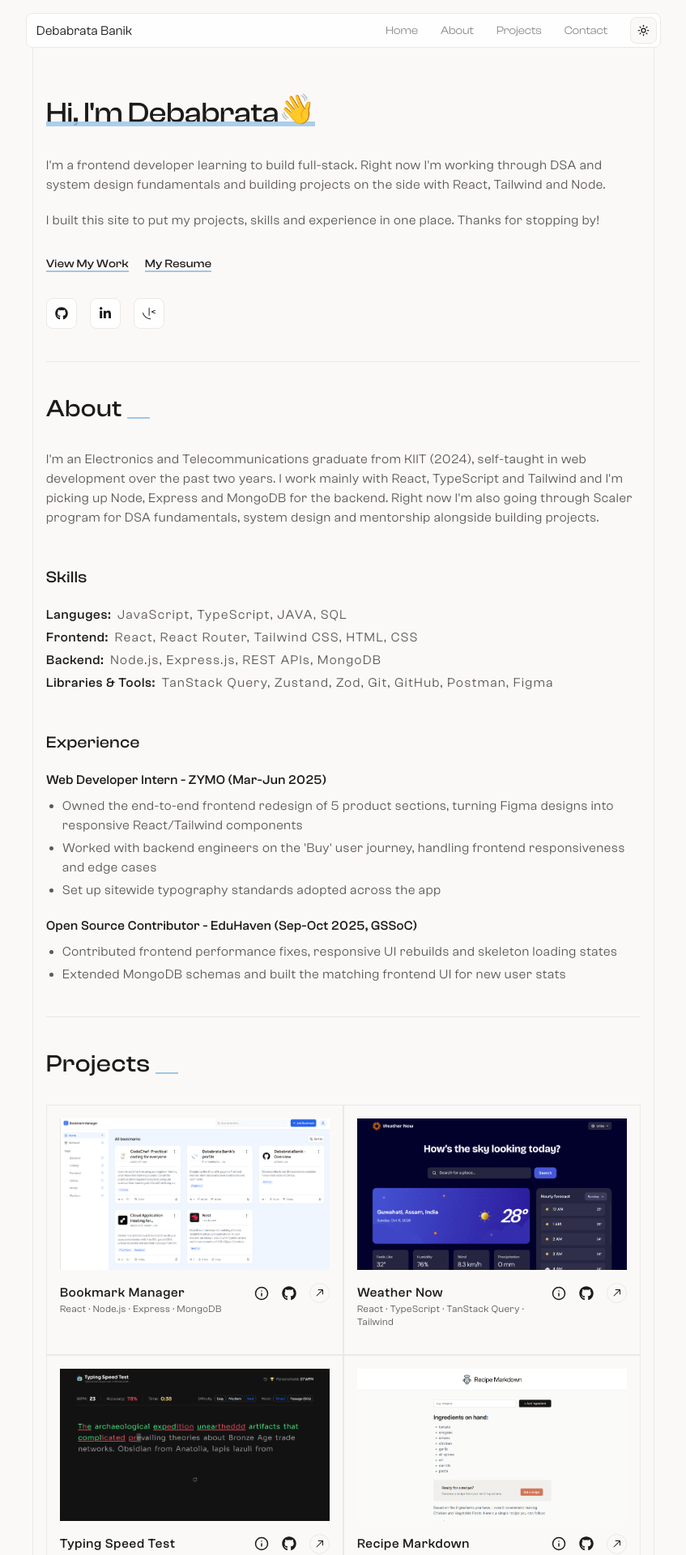
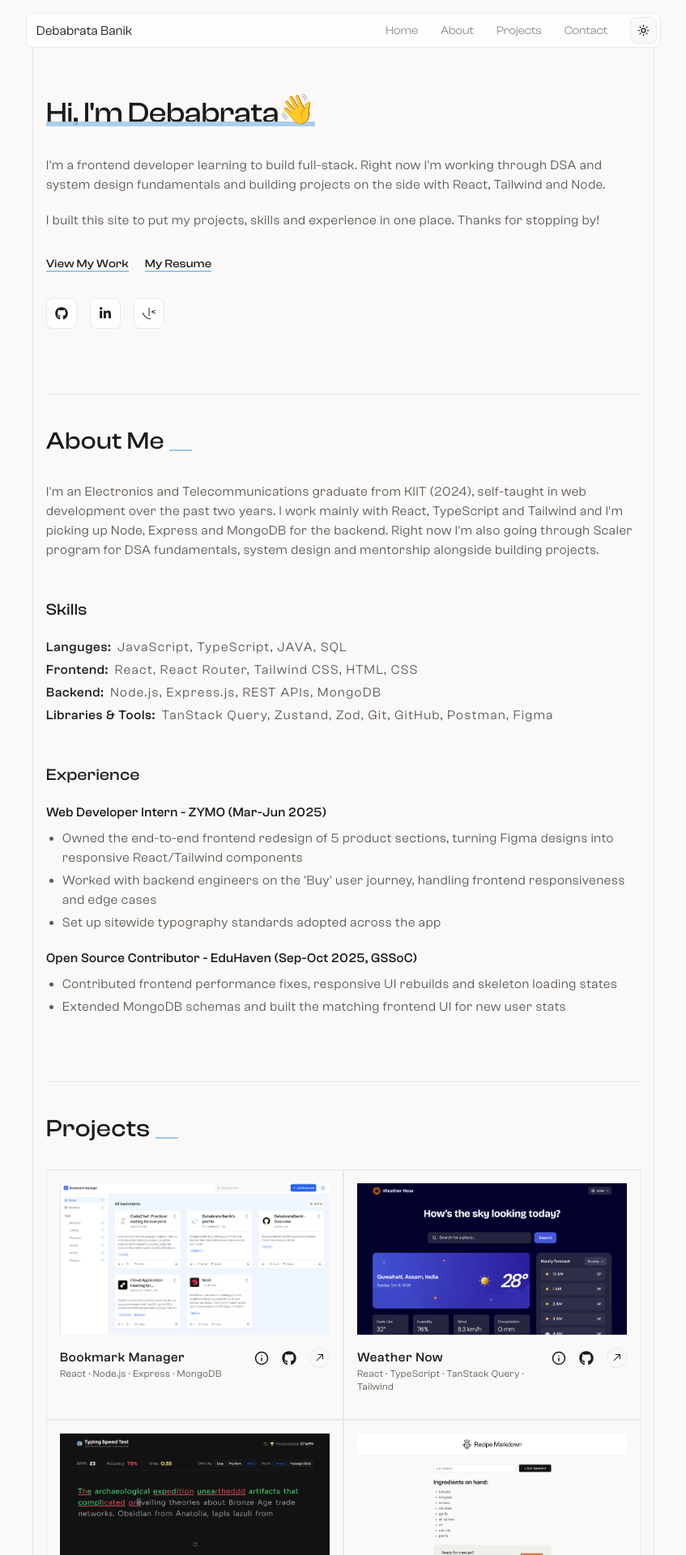
Before and after one commit to DebabrataBanik/Portfolio, a React (Vite) app: page / in a window 1280 px wide. Shown: the top 1920 px of the page at 81% size, without its empty margins (216-1063 px from the left). Built offline with nearby package versions, Linux system fonts and the light colour scheme.

Commit message:
style: adjust section padding

```diff
--- a/src/components/About.tsx
+++ b/src/components/About.tsx
@@ -1,8 +1,8 @@
 const About = () => {
   return (
-    <section id="about" className="py-10 border-b border-b-border">
-      <h2 className="font-heading text-3xl tracking-wide font-medium mb-8 relative inline-block">
-        About
+    <section id="about" className="py-10 pb-20 border-b border-b-border">
+      <h2 className="font-heading text-3xl tracking-wide font-medium mb-8 relative">
+        About Me
         <span className="absolute bottom-1.5 ml-1.5 w-7 h-0.5 bg-accent"></span>
       </h2>
 
--- a/src/components/Home.tsx
+++ b/src/components/Home.tsx
@@ -3,7 +3,7 @@ import { SiFrontendmentor } from "react-icons/si";
 
 const Home = () => {
   return (
-    <section id="home" className="py-10 pt-30 border-b border-b-border">
+    <section id="home" className="py-10 pb-20 pt-30 border-b border-b-border">
       <h1 className="font-heading text-4xl font-medium mb-8 relative">
         Hi, I'm Debabrata <span className="absolute z-10 bottom-1">👋</span>
         <span className="absolute bottom-1 opacity-85 left-0 w-83 h-1.5 bg-accent"></span>
--- a/src/components/Projects.tsx
+++ b/src/components/Projects.tsx
@@ -6,7 +6,7 @@ import { useState } from "react";
 const Projects = () => {
   const [active, setActive] = useState<Project | null>(null);
   return (
-    <section id="projects" className="py-10 border-b border-b-border">
+    <section id="projects" className="py-10 pb-20 border-b border-b-border">
       <h2 className="font-heading text-3xl tracking-wide font-medium mb-8 relative inline-block">
         Projects
         <span className="absolute bottom-1.5 ml-1.5 w-7 h-0.5 bg-accent"></span>
```
